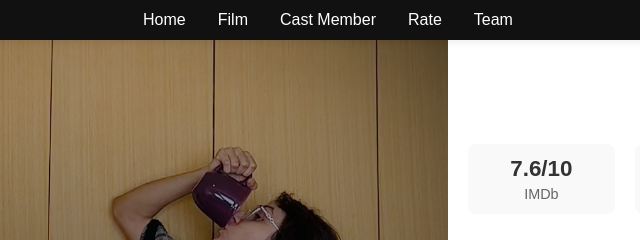
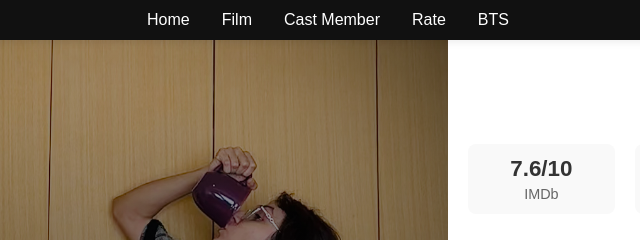
Before and after one commit to Mahlet333/Afternoon_Nap, a plain HTML site: page index.html in a window 1280 px wide. Shown: the top 240 px of the page, 312-952 px from the left. Drawn offline with Linux system fonts and the light colour scheme.

Commit message:
Update index.html

```diff
--- a/index.html
+++ b/index.html
@@ -20,7 +20,7 @@
             <li><a href="#film" class="nav-link">Film</a></li>
             <li><a href="#vs" class="nav-link">Cast Member</a></li>
             <li><a href="#ratingSection" class="nav-link">Rate</a></li>
-            <li><a href="#team" class="nav-link">Team</a></li>
+            <li><a href="#team" class="nav-link">BTS</a></li>
         </ul>
     </nav>
     <div class="menu-overlay" id="menuOverlay"></div>
@@ -298,10 +298,10 @@
                             </div>
                         </div>
                     </div>
-                    <div class="floating-cards-right">
-                        <div class="embedded-video">
-                            <iframe width="350" height="200" src="https://www.youtube.com/embed/dDq5O2Q4oHg" frameborder="0" allowfullscreen></iframe>
-                        </div>
+                </div>
+                <div class="floating-cards-right">
+                    <div class="embedded-video">
+                        <iframe width="350" height="200" src="https://www.youtube.com/embed/dDq5O2Q4oHg" frameborder="0" allowfullscreen></iframe>
                     </div>
                 </div>
             </div>
```
